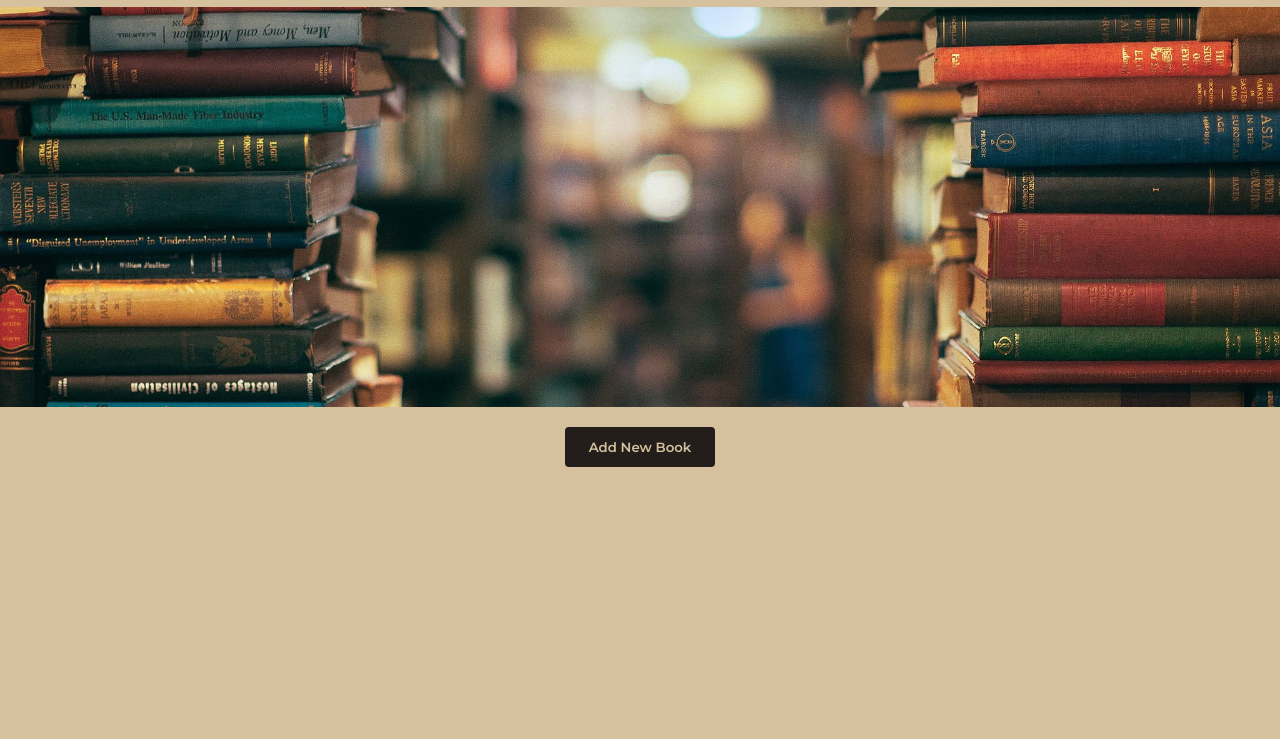
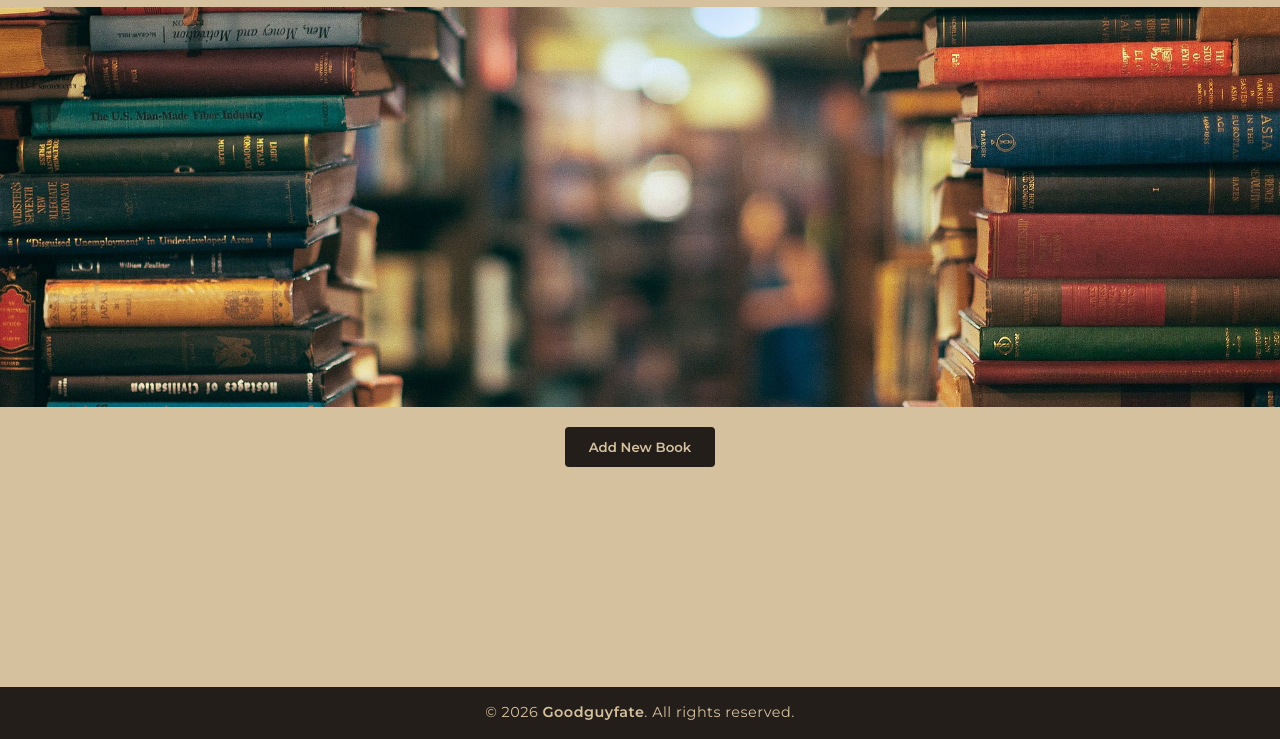
Before and after one commit to GoodGuyFate/odin-Library, a plain HTML site: page index.html in a window 1280 px wide. Shown: the part 61-800 px from the top of the page. Drawn offline with Linux system fonts and the light colour scheme.

Commit message:
Add footer with copyright and link to github page

```diff
--- a/index.html
+++ b/index.html
@@ -50,5 +50,10 @@
     <div class="library-content">
       <div class="book-card-container"></div>
     </div>
+    <div class="footer">
+        <p id="copyright-text">&copy; <span id="current-year"></span>
+            <a href="https://github.com/GoodGuyFate" target="_blank" rel="noopener noreferrer" class="footer-link">Goodguyfate</a>.
+            All rights reserved.</p>
+    </div>
   </body>
 </html>
--- a/javascript.js
+++ b/javascript.js
@@ -127,3 +127,10 @@ function renderLibrary() {
     cardContainer.appendChild(card);
   });
 }
+
+function updateCopyrightYear() {
+    const yearSpan = document.getElementById('current-year');
+    const currentYear = new Date().getFullYear();
+    yearSpan.textContent = currentYear;
+}
+updateCopyrightYear();
--- a/style.css
+++ b/style.css
@@ -286,3 +286,25 @@ h1 {
   filter: brightness(1.2);
   transform: translateY(-2px);
 }
+.footer {
+  width: 100%;
+  padding: 15px 10px;
+  margin-top: auto;
+  background-color: #241e1a;
+  color: #d6c19f;
+  text-align: center;
+  font-size: 0.9rem;
+  letter-spacing: 0.5px;
+}
+.footer-link {
+  color: #d6c19f;
+  text-decoration: none;
+  font-weight: 600;
+  transition: all 0.3s ease;
+  border-bottom: 1px solid transparent;
+}
+
+.footer-link:hover {
+  color: #fff;
+  border-bottom: 1px solid #d6c19f;
+}
```
